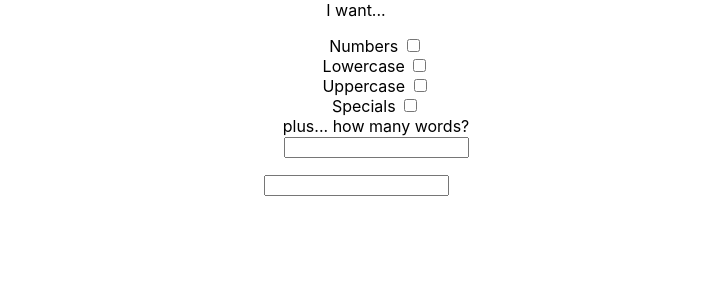
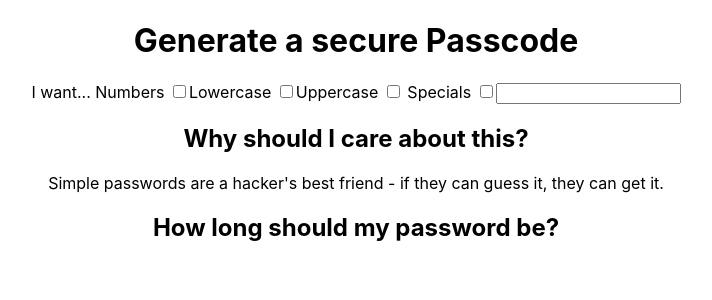
Before and after one commit to Reikon95/give-me-a-random-passcode, a React (Create React App) app: page / in a window 1280 px wide. Shown: the top 300 px of the page, without its empty margins (284-996 px from the left). Built offline with nearby package versions, Linux system fonts and the light colour scheme.

Commit message:
pre api migration

```diff
--- a/src/App.jsx
+++ b/src/App.jsx
@@ -15,40 +15,33 @@ function App() {
 
   return (
     <div className="App">
-      I want...
-      <ul>
-        <li>
-          Numbers{" "}
+      <div>
+        <h1>Generate a secure Passcode</h1>
+      </div>
+      I want... Numbers{" "}
       <input
         type="checkbox"
         onChange={() => setUseNumbers((useNumbers = !useNumbers))}
       />
-        </li>
-        <li>
       Lowercase{" "}
       <input
         type="checkbox"
         onChange={() => setUseLowerCase((useLowercase = !useLowercase))}
       />
-        </li>
-        <li>
       Uppercase{" "}
       <input
         type="checkbox"
         onChange={() => setUseUpperCase((useUpperCase = !useUpperCase))}
       />{" "}
-        </li>
-        <li>
       Specials{" "}
       <input
         type="checkbox"
         onChange={() => setUseSpecials((useSpecials = !useSpecials))}
       />
-        </li>
-        <li>plus... how many words?</li>
-        <input type="number" />
-      </ul>
+      {/* plus... how many words?
+      <input type="number" /> */}
       <input type="number" value={code} onChange={handleIntegerChange} />
+      <div className="result-wrapper">
         {code
           ? randomInteger(
               code,
@@ -61,6 +54,15 @@ function App() {
             )
           : ""}
       </div>
+      <div>
+        <h2>Why should I care about this?</h2>
+        <p>
+          Simple passwords are a hacker's best friend - if they can guess it,
+          they can get it.
+        </p>
+        <h2>How long should my password be?</h2>
+      </div>
+    </div>
   );
 }
 
--- a/src/scripts/integer.jsx
+++ b/src/scripts/integer.jsx
@@ -49,8 +49,5 @@ export default function randomInteger(
       );
     }
   }
-
-  // let code = result.join("");
-  console.log(result);
   return <>Your random a code is.... {result.join("")}</>;
 }
```
Lines whose indentation alone changed are shown as unchanged.
